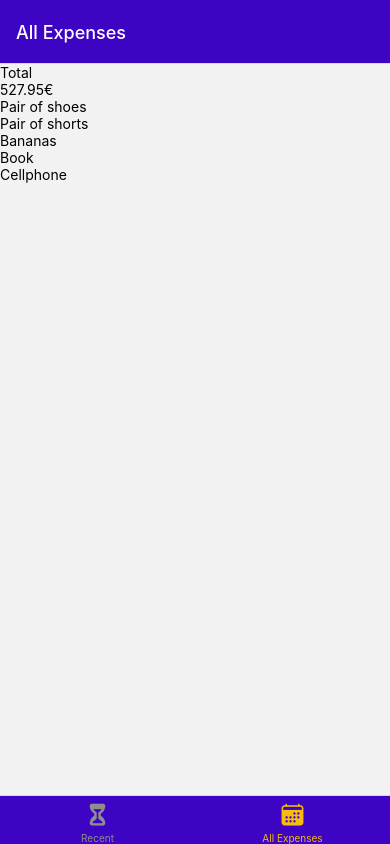
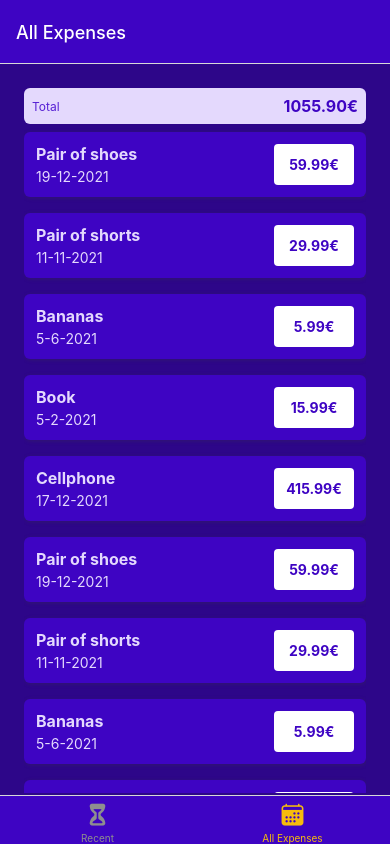
Before and after one commit to Raphael1894/Expenses-app, a React Native app: screen /AllExpenses in a window 390 px wide. Built offline with nearby package versions, Linux system fonts and the light colour scheme.

Commit message:
second phase

```diff
--- /dev/null
+++ b/components/expensesOutput/ExpenseItem.js
@@ -0,0 +1,58 @@
+import { Pressable, Text, View, StyleSheet } from 'react-native';
+import { getFormattedDate } from '../../utilities/Date';
+import { GlobalStyles } from '../../constants/styles';
+
+function ExpenseItem({ description, amount, date }) {
+	return (
+		<Pressable>
+			<View style={styles.expenseItem}>
+				<View>
+					<Text style={[ styles.textBase, styles.description ]}>{description}</Text>
+					<Text style={styles.textBase}>{getFormattedDate(date)}</Text>
+				</View>
+				<View style={styles.amountContainer}>
+					<Text style={styles.amountText}>{amount.toFixed(2)}€</Text>
+				</View>
+			</View>
+		</Pressable>
+	);
+}
+
+export default ExpenseItem;
+
+const styles = StyleSheet.create({
+	expenseItem: {
+		padding: 12,
+		marginVertical: 8,
+		backgroundColor: GlobalStyles.colors.primary500,
+		flexDirection: 'row',
+		justifyContent: 'space-between',
+		borderRadius: 6,
+		elevation: 3,
+		shadowColor: GlobalStyles.colors.gray500,
+		shadowRadius: 4,
+		shadowOffset: { width: 1, height: 1 },
+		shadowOpacity: 0.4
+	},
+	textBase: {
+		color: GlobalStyles.colors.primary50
+	},
+	description: {
+		fontSize: 16,
+		marginBottom: 4,
+		fontWeight: 'bold'
+	},
+	amountContainer: {
+		paddingHorizontal: 12,
+		paddingVertical: 4,
+		backgroundColor: GlobalStyles.colors.white,
+		justifyContent: 'center',
+		borderRadius: 4,
+		minWidth: 80,
+		alignItems: 'center'
+	},
+	amountText: {
+		color: GlobalStyles.colors.primary500,
+		fontWeight: 'bold'
+	}
+});
--- a/components/expensesOutput/ExpensesList.js
+++ b/components/expensesOutput/ExpensesList.js
@@ -1,19 +1,20 @@
-import { FlatList, Text } from 'react-native';
+import { FlatList, StyleSheet } from 'react-native';
+import ExpenseItem from './ExpenseItem';
+
+
 
 function renderExpenseItem(itemData) {
-	return <Text>{itemData.item.description}</Text>;
+	return <ExpenseItem {...itemData.item}/>;
 }
 
 function ExpensesList({ expenses }) {
-	return (
-		<FlatList
-			data={expenses}
-			renderItem={renderExpenseItem}
-			keyExtractor={(item) => {
-				item.id;
-			}}
-		/>
-	);
+	return <FlatList data={expenses} renderItem={renderExpenseItem} keyExtractor={(item) => item.id} />;
 }
 
 export default ExpensesList;
+
+const styles = StyleSheet.create({
+	container: {
+		padding: 8
+	}
+});
--- a/components/expensesOutput/ExpensesOutput.js
+++ b/components/expensesOutput/ExpensesOutput.js
@@ -1,4 +1,5 @@
-import { View } from 'react-native';
+import { View, StyleSheet } from 'react-native';
+import { GlobalStyles } from '../../constants/styles';
 
 import ExpensesList from './ExpensesList';
 import ExpensesSummary from './ExpensesSummary';
@@ -33,16 +34,56 @@
 		description: 'Cellphone',
 		amount: 415.99,
 		date: new Date('2021-12-17')
+	},
+	{
+		id: 'e6',
+		description: 'Pair of shoes',
+		amount: 59.99,
+		date: new Date('2021-12-19')
+	},
+	{
+		id: 'e7',
+		description: 'Pair of shorts',
+		amount: 29.99,
+		date: new Date('2021-11-11')
+	},
+	{
+		id: 'e8',
+		description: 'Bananas',
+		amount: 5.99,
+		date: new Date('2021-06-05')
+	},
+	{
+		id: 'e9',
+		description: 'Book',
+		amount: 15.99,
+		date: new Date('2021-02-05')
+	},
+	{
+		id: 'e10',
+		description: 'Cellphone',
+		amount: 415.99,
+		date: new Date('2021-12-17')
 	}
 ];
 
 function ExpensesOutput({ expenses, expensesPeriod }) {
 	return (
-		<View>
-			<ExpensesSummary expenses={DUMMY_EXPENSES} periodName={expensesPeriod}  />
-			<ExpensesList expenses={DUMMY_EXPENSES}/>
+		<View style={styles.container}>
+			<ExpensesSummary expenses={DUMMY_EXPENSES} periodName={expensesPeriod} />
+			<ExpensesList expenses={DUMMY_EXPENSES} />
 		</View>
 	);
 }
 
 export default ExpensesOutput;
+
+const styles = StyleSheet.create({
+	container: {
+		flex: 1,
+		paddingHorizontal: 24,
+		paddingTop: 24,
+		paddingBottom: 2,
+		backgroundColor: GlobalStyles.colors.primary700
+	}
+});
--- a/components/expensesOutput/ExpensesSummary.js
+++ b/components/expensesOutput/ExpensesSummary.js
@@ -1,4 +1,5 @@
-import { View, Text } from 'react-native';
+import { View, Text, StyleSheet } from 'react-native';
+import { GlobalStyles } from '../../constants/styles';
 
 function ExpensesSummary({ periodName, expenses }) {
 	const expensesSum = expenses.reduce((sum, expense) => {
@@ -6,11 +7,31 @@
 	}, 0);
 
 	return (
-		<View>
-			<Text>{periodName}</Text>
-			<Text>{expensesSum.toFixed(2)}€</Text>
+		<View style={styles.container}>
+			<Text style={styles.periodText}>{periodName}</Text>
+			<Text style={styles.sumText}>{expensesSum.toFixed(2)}€</Text>
 		</View>
 	);
 }
 
 export default ExpensesSummary;
+
+const styles = StyleSheet.create({
+	container: {
+		padding: 8,
+		backgroundColor: GlobalStyles.colors.primary50,
+		borderRadius: 6,
+		flexDirection: 'row',
+		justifyContent: 'space-between',
+		alignItems: 'center'
+	},
+	periodText: {
+		fontSize: 12,
+		color: GlobalStyles.colors.primary400
+	},
+	sumText: {
+		fontSize: 16,
+		fontWeight: 'bold',
+		color: GlobalStyles.colors.primary500
+	}
+});
--- /dev/null
+++ b/utilities/Date.js
@@ -0,0 +1,3 @@
+export function getFormattedDate(date) {
+	return `${date.getDate()}-${date.getMonth() + 1}-${date.getFullYear()}`;
+}
```
Lines whose indentation alone changed are shown as unchanged.
